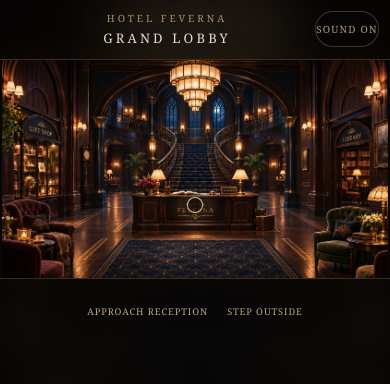
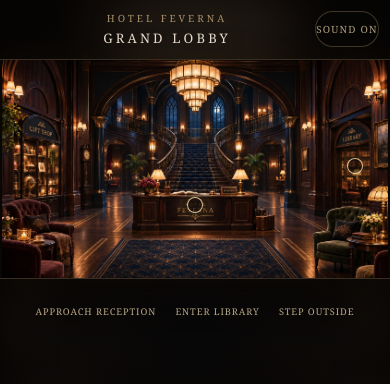
Before and after one commit to fevernaofficial/feverna-hotel, a Next.js app: page / in a window 390 px wide. Shown: the top 384 px of the page. Built offline with nearby package versions, Linux system fonts and the light colour scheme; no server answers.

Commit message:
feat: add Hotel Feverna Library scene

```diff
--- a/app/components/GrandLobbyExperience.module.css
+++ b/app/components/GrandLobbyExperience.module.css
@@ -177,8 +177,12 @@
   background: rgba(222, 185, 123, 0.28);
 }
 
-.directory button {
+.directory button,
+.directory a {
+  display: inline-flex;
   min-height: 2.75rem;
+  align-items: center;
+  justify-content: center;
   cursor: pointer;
   border: 0;
   background: transparent;
@@ -186,13 +190,21 @@
   font-family: Georgia, "Times New Roman", serif;
   font-size: 0.66rem;
   letter-spacing: 0.18em;
+  text-decoration: none;
   text-transform: uppercase;
   transition: color 180ms ease;
 }
 
 .directory button:hover,
-.directory button:focus-visible {
+.directory button:focus-visible,
+.directory a:hover,
+.directory a:focus-visible {
   color: #ffe6b8;
+}
+
+.directory a:focus-visible {
+  outline: 2px solid rgba(244, 211, 154, 0.95);
+  outline-offset: 3px;
 }
 
 @keyframes panel-arrival {
@@ -248,7 +260,8 @@
     display: none;
   }
 
-  .directory button {
+  .directory button,
+  .directory a {
     min-width: 0;
     padding-right: 0.45rem;
     padding-left: 0.45rem;
@@ -261,7 +274,8 @@
 @media (prefers-reduced-motion: reduce) {
   .receptionPanel,
   .primaryLink,
-  .directory button {
+  .directory button,
+  .directory a {
     animation: none;
     transition: none;
   }
--- a/app/components/GrandLobbyExperience.tsx
+++ b/app/components/GrandLobbyExperience.tsx
@@ -83,6 +83,13 @@ export default function GrandLobbyExperience() {
             controls: "reception-welcome",
             expanded: receptionOpen,
           },
+          {
+            id: "library",
+            label: "Library",
+            description: "Enter through the library doorway.",
+            bounds: { left: 84, top: 27, width: 14, height: 43 },
+            href: ROUTES.library,
+          },
         ]
       : [
           {
@@ -162,6 +169,8 @@ export default function GrandLobbyExperience() {
               Approach Reception
             </button>
             <span aria-hidden="true" />
+            <Link href={ROUTES.library}>Enter Library</Link>
+            <span aria-hidden="true" />
             <button type="button" onClick={() => showView("exterior")}>
               Step Outside
             </button>
--- a/app/components/HotelAtmosphere.tsx
+++ b/app/components/HotelAtmosphere.tsx
@@ -31,6 +31,7 @@ export default function HotelAtmosphere() {
     return (
       pathname === "/" ||
       pathname.startsWith("/guest") ||
+      pathname.startsWith("/library") ||
       pathname.startsWith("/hallway") ||
       pathname.startsWith("/elevator") ||
       pathname.startsWith("/the-ache") ||
--- a/app/components/scenes/ArchitecturalScene.module.css
+++ b/app/components/scenes/ArchitecturalScene.module.css
@@ -43,6 +43,7 @@
   border-radius: 0.75rem;
   background: transparent;
   color: #f1dfc0;
+  text-decoration: none;
   transition:
     border-color 180ms ease,
     background-color 180ms ease,
--- a/app/components/scenes/ArchitecturalScene.tsx
+++ b/app/components/scenes/ArchitecturalScene.tsx
@@ -1,10 +1,12 @@
 "use client";
 
 import Image from "next/image";
+import Link from "next/link";
+import type { Route } from "next";
 import type { CSSProperties } from "react";
 import styles from "./ArchitecturalScene.module.css";
 
-export type SceneHotspot = {
+type SceneHotspotBase = {
   id: string;
   label: string;
   description?: string;
@@ -14,10 +16,15 @@ export type SceneHotspot = {
     width: number;
     height: number;
   };
-  onActivate: () => void;
   controls?: string;
   expanded?: boolean;
 };
+
+export type SceneHotspot = SceneHotspotBase &
+  (
+    | { href: Route; onActivate?: never }
+    | { href?: never; onActivate: () => void }
+  );
 
 type ArchitecturalSceneProps = {
   sceneId: string;
@@ -66,6 +73,34 @@ export default function ArchitecturalScene({
                 width: `${hotspot.bounds.width}%`,
                 height: `${hotspot.bounds.height}%`,
               };
+              const accessibleLabel = hotspot.description
+                ? `${hotspot.label}. ${hotspot.description}`
+                : hotspot.label;
+              const content = (
+                <>
+                  <span className={styles.marker} aria-hidden="true" />
+                  <span className={styles.label} aria-hidden="true">
+                    <strong>{hotspot.label}</strong>
+                    {hotspot.description ? (
+                      <small>{hotspot.description}</small>
+                    ) : null}
+                  </span>
+                </>
+              );
+
+              if (hotspot.href) {
+                return (
+                  <Link
+                    key={hotspot.id}
+                    className={styles.hotspot}
+                    style={hotspotStyle}
+                    href={hotspot.href}
+                    aria-label={accessibleLabel}
+                  >
+                    {content}
+                  </Link>
+                );
+              }
 
               return (
                 <button
@@ -74,21 +109,11 @@ export default function ArchitecturalScene({
                   className={styles.hotspot}
                   style={hotspotStyle}
                   onClick={hotspot.onActivate}
-                  aria-label={
-                    hotspot.description
-                      ? `${hotspot.label}. ${hotspot.description}`
-                      : hotspot.label
-                  }
+                  aria-label={accessibleLabel}
                   aria-controls={hotspot.controls}
                   aria-expanded={hotspot.expanded}
                 >
-                  <span className={styles.marker} aria-hidden="true" />
-                  <span className={styles.label} aria-hidden="true">
-                    <strong>{hotspot.label}</strong>
-                    {hotspot.description ? (
-                      <small>{hotspot.description}</small>
-                    ) : null}
-                  </span>
+                  {content}
                 </button>
               );
             })}
--- /dev/null
+++ b/app/library/page.tsx
@@ -0,0 +1,56 @@
+import type { Metadata } from "next";
+import Link from "next/link";
+import type { CSSProperties } from "react";
+import styles from "../components/GrandLobbyExperience.module.css";
+import ArchitecturalScene from "../components/scenes/ArchitecturalScene";
+import { ROUTES } from "../routes";
+
+const LIBRARY_SCENE = {
+  label: "The Library",
+  src: "/images/Rainy-Hotel-Library.webp",
+  alt: "The library of Hotel Feverna, with bookshelves, a lit fireplace, reading chairs, a long study table, and rain against tall Gothic windows.",
+  width: 1672,
+  height: 941,
+} as const;
+
+export const metadata: Metadata = {
+  title: "Library | Hotel Feverna",
+  description:
+    "Enter the quiet library of Hotel Feverna and remain as long as you wish.",
+};
+
+export default function LibraryPage() {
+  return (
+    <main
+      className={styles.lobby}
+      style={
+        { "--lobby-backdrop": `url('${LIBRARY_SCENE.src}')` } as CSSProperties
+      }
+    >
+      <div className={styles.backdrop} aria-hidden="true" />
+      <div className={styles.shade} aria-hidden="true" />
+
+      <header className={styles.heading}>
+        <p>Hotel Feverna</p>
+        <h1>Library</h1>
+      </header>
+
+      <div className={styles.sceneArea}>
+        <ArchitecturalScene
+          sceneId="library"
+          sceneLabel={LIBRARY_SCENE.label}
+          imageSrc={LIBRARY_SCENE.src}
+          imageAlt={LIBRARY_SCENE.alt}
+          imageWidth={LIBRARY_SCENE.width}
+          imageHeight={LIBRARY_SCENE.height}
+          hotspots={[]}
+          priority
+        />
+      </div>
+
+      <nav className={styles.directory} aria-label="Library navigation">
+        <Link href={ROUTES.lobby}>Return to Lobby</Link>
+      </nav>
+    </main>
+  );
+}
--- a/app/routes.ts
+++ b/app/routes.ts
@@ -7,6 +7,7 @@ import type { Route } from "next";
  */
 export const ROUTES = {
   lobby: "/",
+  library: "/library" as Route,
   desk: "/desk",
   hallway0: "/hallway0",
   hallway1: "/hallway1",
--- a/app/sitemap.ts
+++ b/app/sitemap.ts
@@ -16,6 +16,7 @@ export default function sitemap(): MetadataRoute.Sitemap {
 
   const routes = [
     "/",
+    "/library",
     "/desk",
     "/guest",
     "/gift",
```
Also changed, not shown: 1 other file (tests, documents, lock files or other folders).
